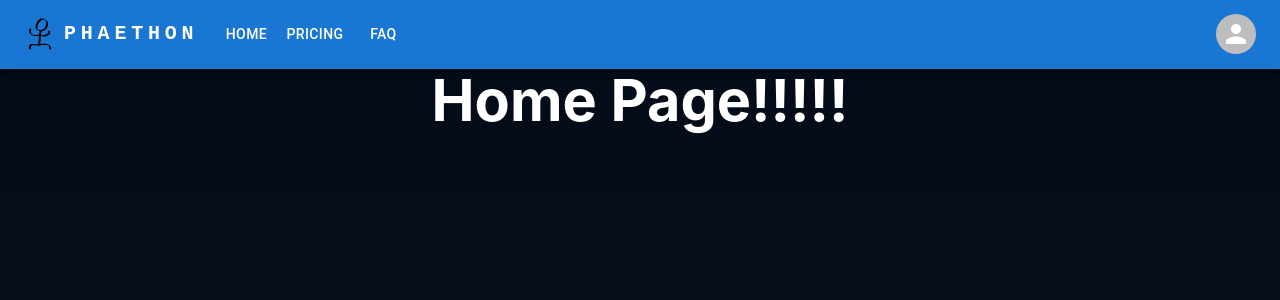
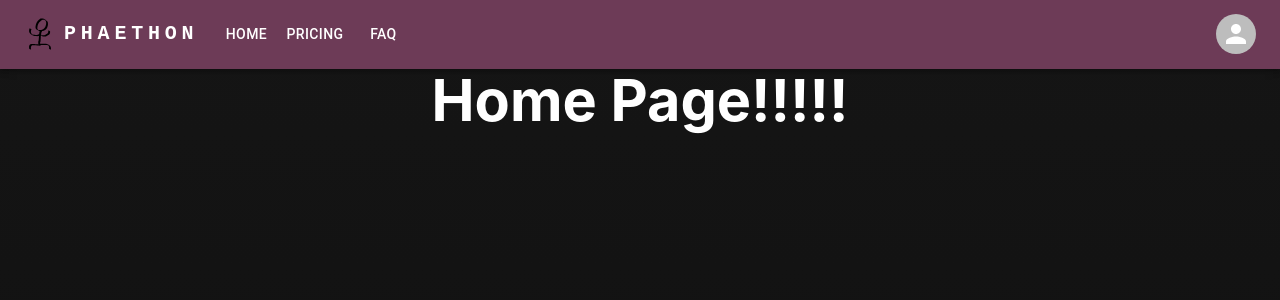
Before and after one commit to unaphilliated/floozy-react, a React app: page / in a window 1280 px wide. Shown: the top 300 px of the page. Built offline with nearby package versions, Linux system fonts and the light colour scheme; the HTML template or start-up script is replaced by a standard one.

Commit message:
Tie scss styling into mui theme palette

```diff
--- a/src/styles/_form.scss
+++ b/src/styles/_form.scss
@@ -37,9 +37,13 @@
   cursor: pointer;
 
   &:disabled {
-    background-color: color.scale($button-color, $lightness: -30%);
-    color: color.scale($primary-text-color, $lightness: -40%);
+    background-color: color-mix(in srgb, black 70%, $button-color);
+    color: color-mix(in srgb, black 60%, $primary-text-color);
     cursor: not-allowed;
+  }
+
+  &:enabled:hover {
+    background-color: color-mix(in srgb, black 10%, $button-color);
   }
 }
 
--- a/src/styles/_variables.scss
+++ b/src/styles/_variables.scss
@@ -3,6 +3,6 @@
 // Form section
 $form-max-width: 420px;
 $form-gap: 1.25rem;
-$button-color: #007bff;
-$primary-text-color: #fff;
-$error-color: #ff4d4f;
+$button-color: var(--mui-palette-primary-main);
+$primary-text-color: var(--mui-palette-primary-contrastText);
+$error-color: var(--mui-palette-error-main);
--- a/src/styles/global.scss
+++ b/src/styles/global.scss
@@ -19,7 +19,7 @@ body {
   color: #fff;
   min-height: 100vh;
   font-family: Inter, Avenir, Helvetica, Arial, sans-serif;
-  background-image: linear-gradient(to bottom, #020917, #101725);
+  background-image: linear-gradient(to bottom, #151515, #0f0f0f);
   background-color: #efefef;
 }
 
@@ -42,6 +42,16 @@ h2 {
   font-weight: 700;
 }
 
+h3 {
+  font-size: 2.25rem;
+  font-weight: 700;
+}
+
+h4 {
+  font-size: 1.5rem;
+  font-weight: 700;
+}
+
 p {
   font-size: 1rem;
   font-weight: 400;
--- a/src/styles/theme.ts
+++ b/src/styles/theme.ts
@@ -3,16 +3,30 @@ import { createTheme } from '@mui/material/styles';
 // Configure MUI theme here. See README.md for links to documentation.
 // use global.scss for traditional styling.
 
-const theme = createTheme({
+let theme = createTheme({
+  cssVariables: true,
   palette: {
     primary: {
-      main: '#1976d2',
-      light: '#42a5f5',
-      dark: '#1565c0',
+      main: '#6d3b57',
+      light: '#997689',
+      dark: '#4c293d',
       contrastText: '#fff',
     },
-  },
+  }
+});
+
+theme = createTheme(theme,
+{
   components: {
+    MuiCard: {
+      styleOverrides: {
+        root: {
+          backgroundColor: theme.palette.primary.dark,
+          color: '#fff',
+        },
+      },
+    },
+
     MuiOutlinedInput: {
       styleOverrides: {
         root: {
```
